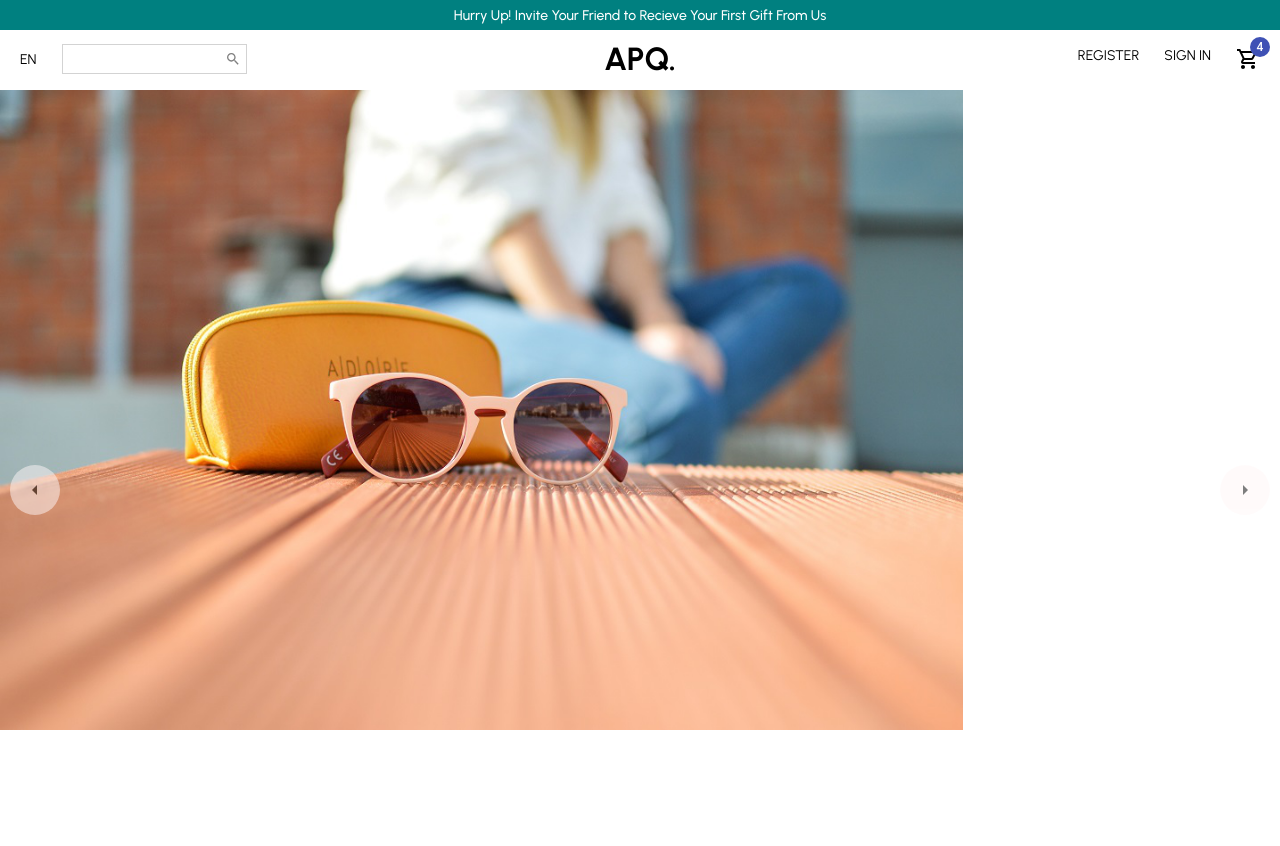
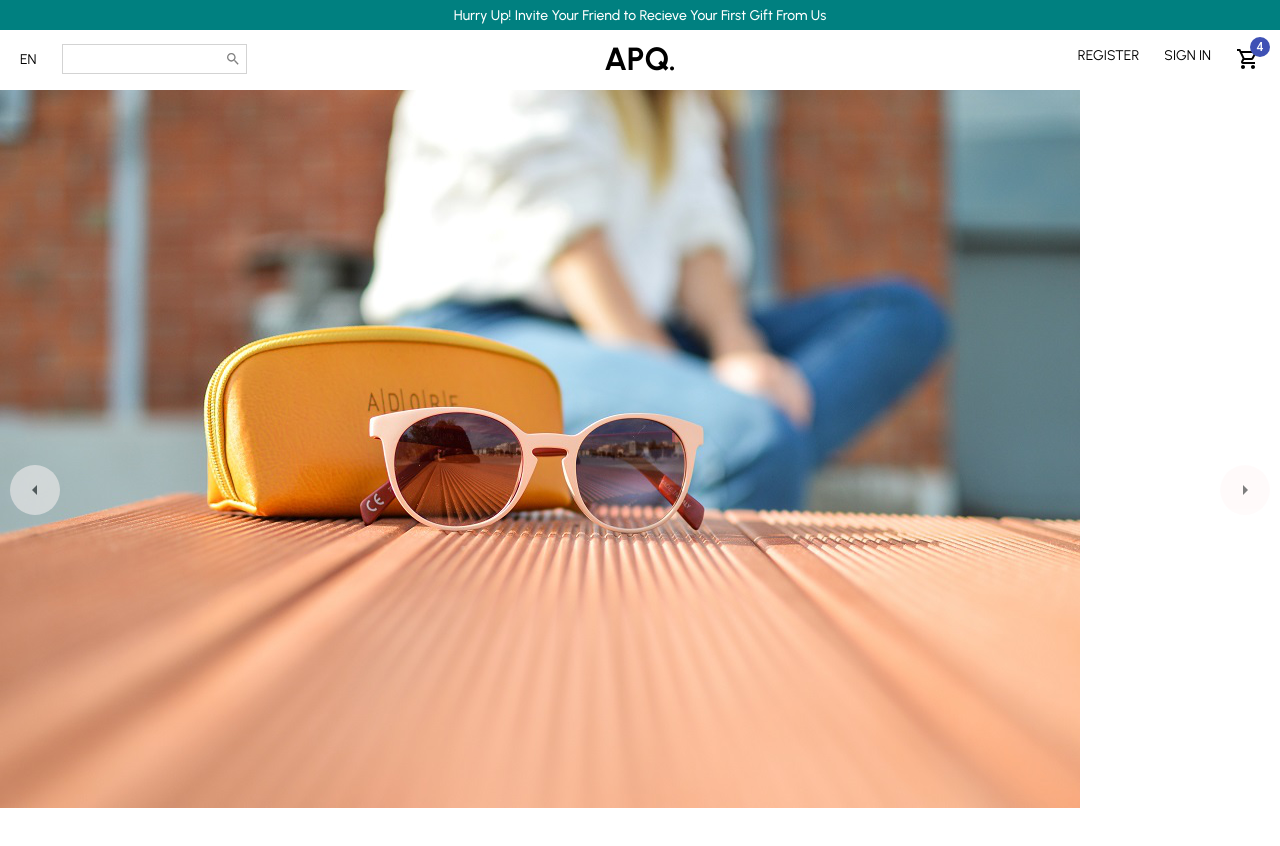
Before and after one commit to AliPooladmast/e-commerce, a React (Create React App) app: page / in a window 1280 px wide. Shown: the top 846 px of the page. Built offline with nearby package versions, Linux system fonts and the light colour scheme.

Commit message:
feat: include image inside a slide div for slide mananging

```diff
--- a/src/components/Slider/Slider.jsx
+++ b/src/components/Slider/Slider.jsx
@@ -11,8 +11,10 @@ const Slider = () => {
       </div>
 
       <div className={style.Wrapper}>
-        <div className={style.ImgContainer}>
-          <img className={style.Image} src={fashionSet} alt="a fashion set" />
+        <div className={style.Slide}>
+          <div className={style.ImgContainer}>
+            <img src={fashionSet} alt="a fashion set" />
+          </div>
         </div>
       </div>
 
--- a/src/components/Slider/Slider.module.scss
+++ b/src/components/Slider/Slider.module.scss
@@ -31,11 +31,18 @@
 .Wrapper {
   height: 100%;
 
-  .ImgContainer {
-    height: 100%;
+  .Slide {
+    height: 100vh;
+    width: 100vw;
+    display: flex;
+    align-items: center;
 
-    .Image {
-      height: 80%;
+    .ImgContainer {
+      height: 100%;
+
+      .Image {
+        height: 80%;
+      }
     }
   }
 }
```
